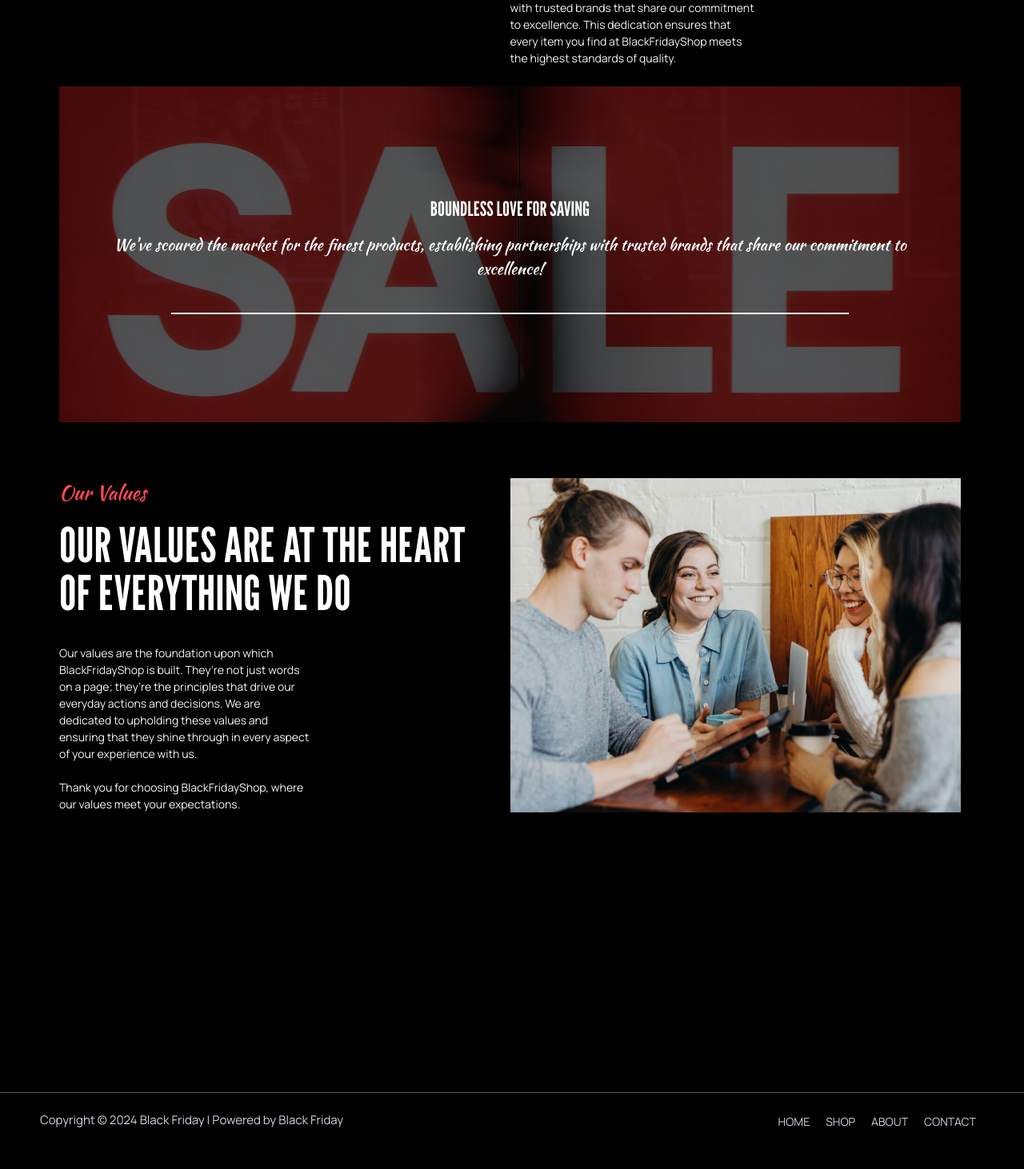
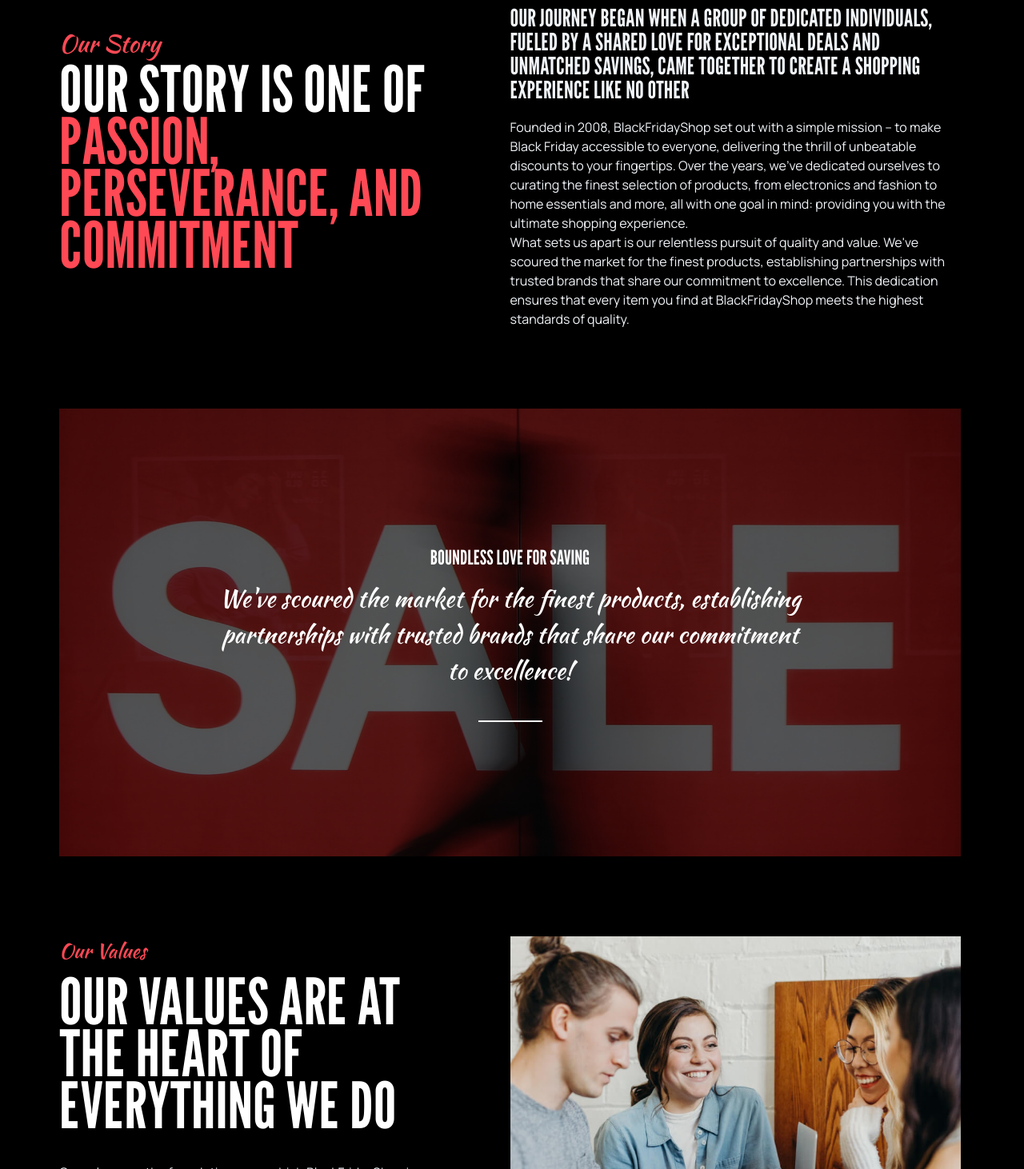
Before and after one commit to sofia-kn/shop-black-friday-nextjs, a Next.js app: page /about in a window 1280 px wide. Shown: the part 1308-2770 px from the top of the page at 80% size. Before the commit the page ends 2743 px from the top, so only its background shows below. Built offline with nearby package versions, Linux system fonts and the light colour scheme.

Commit message:
fix(aboutt/page): fixed title of header and moved it to center

```diff
--- a/src/app/about/page.js
+++ b/src/app/about/page.js
@@ -1,8 +1,10 @@
 "use strict";
 Object.defineProperty(exports, "__esModule", { value: true });
+var BlackFridaySale_1 = require("../components/home/BlackFridaySale");
+var WhyChoseBlackFriday_1 = require("../components/home/WhyChoseBlackFriday");
 function page() {
     return (<>
-      <div className="absolute bottom-[45rem] md:bottom-[40rem] flex w-full flex-col justify-center items-center  mt-[115px] md:mt-[157px] lg:mt-[175px] lg-max:mt-[212px] 3xl-max:mt-[215px]  px-2">
+      <div className="absolute bottom-[50%] top-[50%] flex w-full flex-col justify-center items-center  px-2">
         <p className="text-[#FF4955] mb-7 3xl-max:mb-6  font-Kr text-[20px] lg:text-[23px] lg-max:text-[30px]">
           A Few Words
         </p>
@@ -12,32 +14,32 @@ function page() {
         <span className="w-[6rem] borderRed mt-[3rem] md:mt-[4rem]"></span>
       </div>
 
-      <main className="flex flex-col items-center justify-between relative bottom-[35rem] lg:mt-[5rem] customContainer">
+      <main className="flex flex-col items-center justify-between relative lg:mt-[5rem] customContainer">
         <div className="w-full h-[25.5rem] relative aboutPageImage xl:bg-fixed xl:h-[36.5rem] "></div>
 
-        <div className="lg:flex lg:justify-between lg:items-center lg:mt-[8rem]">
+        <div className="lg:flex lg:justify-between lg:items-center lg:mt-[10rem]">
           <div className="mt-8 md:mt-[7rem] lg:basis-[50%] lg:mt-0">
-            <h3 className="text-[#FF4955] text-[2rem] md:text-[2.5rem] font-Kr">
+            <h3 className="text-[#FF4955] text-[2rem] md:text-[2.5rem] xl:text-[3rem] font-Kr">
               Our Story
             </h3>
-            <h2 className="w-[90%] md:w-[95%] leading-8 my-6 font-Lr md:mb-14">
-              <span className="text-[3.5rem] md:text-6xl md:text-[6rem] uppercase">
+            <h2 className="w-[90%] md:w-[95%] leading-8 xl:leading-[3.8rem] my-6 font-Lr md:mb-14">
+              <span className="text-[3.5rem] md:text-[6rem] xl:text-[8rem] uppercase">
                 Our story is one of{" "}
               </span>
-              <span className="text-[3.5rem] md:text-6xl md:text-[6rem] text-[#FF4955] uppercase">
+              <span className="text-[3.5rem] md:text-[6rem] xl:text-[8rem] text-[#FF4955] uppercase">
                 passion, perseverance, and commitment
               </span>
             </h2>
           </div>
 
           <div className="lg:basis-[50%]">
-            <h4 className="text-[2.5rem] leading-[3rem] font-Lr text-slate-100 mt-12 lg:mt-0 uppercase">
+            <h4 className="text-[2.5rem] xl:text-[3rem] leading-[3rem] font-Lr text-slate-100 mt-12 lg:mt-0 uppercase">
               Our journey began when a group of dedicated individuals, fueled by
               a shared love for exceptional deals and unmatched savings, came
               together to create a shopping experience like no other{" "}
             </h4>
 
-            <p className="xl:pr-[250px] text-[1.4rem] font-M text-slate-100 lg:text-left mt-8">
+            <p className="text-[1.4rem] xl:text-[1.6rem]  font-M text-slate-100 lg:text-left mt-8">
               Founded in 2008, BlackFridayShop set out with a simple mission –
               to make Black Friday accessible to everyone, delivering the thrill
               of unbeatable discounts to your fingertips. Over the years, we've
@@ -53,41 +55,41 @@ function page() {
             </p>
           </div>
         </div>
-
-        <div className="grid relative w-full aboutPageBoundlessImage h-[42rem] mt-10">
+        {/*Start Boundless Section */}
+        <div className="grid relative w-full aboutPageBoundlessImage h-[42rem] xl:h-[56rem] mt-10 xl:mt-[10rem] lg:px-[9rem] xl:px-[15rem]">
           <div className="m-auto text-center px-[3rem] z-10">
             <h4 className="text-[2.5rem] font-Lr uppercase">
               boundless love for saving
             </h4>
-            <h3 className="font-Kr text-[2rem] px-4 mt-4">
+            <h3 className="font-Kr text-[2rem] px-4 mt-4 lg:text-[2.5rem] xl:text-[3rem]">
               We've scoured the market for the finest products, establishing
               partnerships with trusted brands that share our commitment to
               excellence!
             </h3>
-            <span className="flex borderWhite mx-[11rem] mt-[3rem] md:mt-[4rem]"></span>
+            <span className="flex w-[80px] mx-auto borderWhite mt-[3rem] md:mt-[4rem]"></span>
           </div>
           <div className="overlay"></div>
         </div>
 
-    {/* our values section */}
-        <div className="lg:flex lg:flex-row-reverse mt-6 lg:mt-[7rem]">
-    <div className="aboutPageOurValuesImage w-full h-[33rem] lg:h-auto lg:basis-[50%]">
+        {/*End Boundless Section */}
 
-    </div>
-          <div className="lg:basis-[50%]">
+        {/*Start our values Section */}
+        <div className="lg:flex lg:flex-row-reverse mt-6 xl:mt-[10rem]">
+          <div className="aboutPageOurValuesImage w-full h-[33rem] lg:h-auto lg:basis-[50%]"></div>
+          <div className="lg:basis-[50%] lg:pr-[4rem] xl:pr-[6rem]">
             <div className="mt-8 md:mt-[7rem] lg:mt-0">
               <h3 className="text-[#FF4955] text-[2rem] md:text-[2.5rem] font-Kr">
                 Our Values
               </h3>
-              <h2 className="w-[90%] md:w-[95%] leading-8 my-6 font-Lr md:mb-14">
-                <span className="text-[3.5rem] md:text-6xl md:text-[6rem] uppercase">
+              <h2 className="w-[90%] lg:w-full xl:w-[85%] leading-8 my-6 font-Lr md:mb-14">
+                <span className="text-[3.5rem] lg:text-[6rem] xl:text-[8rem] lg:leading-[0.7em]  uppercase">
                   OUR VALUES ARE AT THE HEART OF EVERYTHING WE DO
                 </span>
               </h2>
             </div>
 
             <div>
-              <p className="xl:pr-[250px] text-[1.4rem] font-M text-slate-100 lg:text-left mt-8">
+              <p className="text-[1.4rem] lg:text-[1.6rem] xl:w-[90%] font-M text-slate-100 lg:text-left mt-8">
                 Our values are the foundation upon which BlackFridayShop is
                 built. They’re not just words on a page; they’re the principles
                 that drive our everyday actions and decisions. We are dedicated
@@ -95,13 +97,20 @@ function page() {
                 in every aspect of your experience with us.
                 <br></br>
                 <br></br>
-                Thank you for choosing BlackFridayShop, where our values meet your
-                expectations.
+                Thank you for choosing BlackFridayShop, where our values meet
+                your expectations.
               </p>
             </div>
           </div>
         </div>
+        {/*End our values Section */}
+        <div className="xl:mt-[8rem]">
+          <WhyChoseBlackFriday_1.default />
+        </div>
       </main>
+      <div className="body-bg-image px-[2rem] w-full h-screen xl:mt-[12rem] flex flex-row justify-center items-center">
+        <BlackFridaySale_1.default />
+      </div>
     </>);
 }
 exports.default = page;
```
Also changed, not shown: src/app/about/page.tsx (+32 -23 lines).
